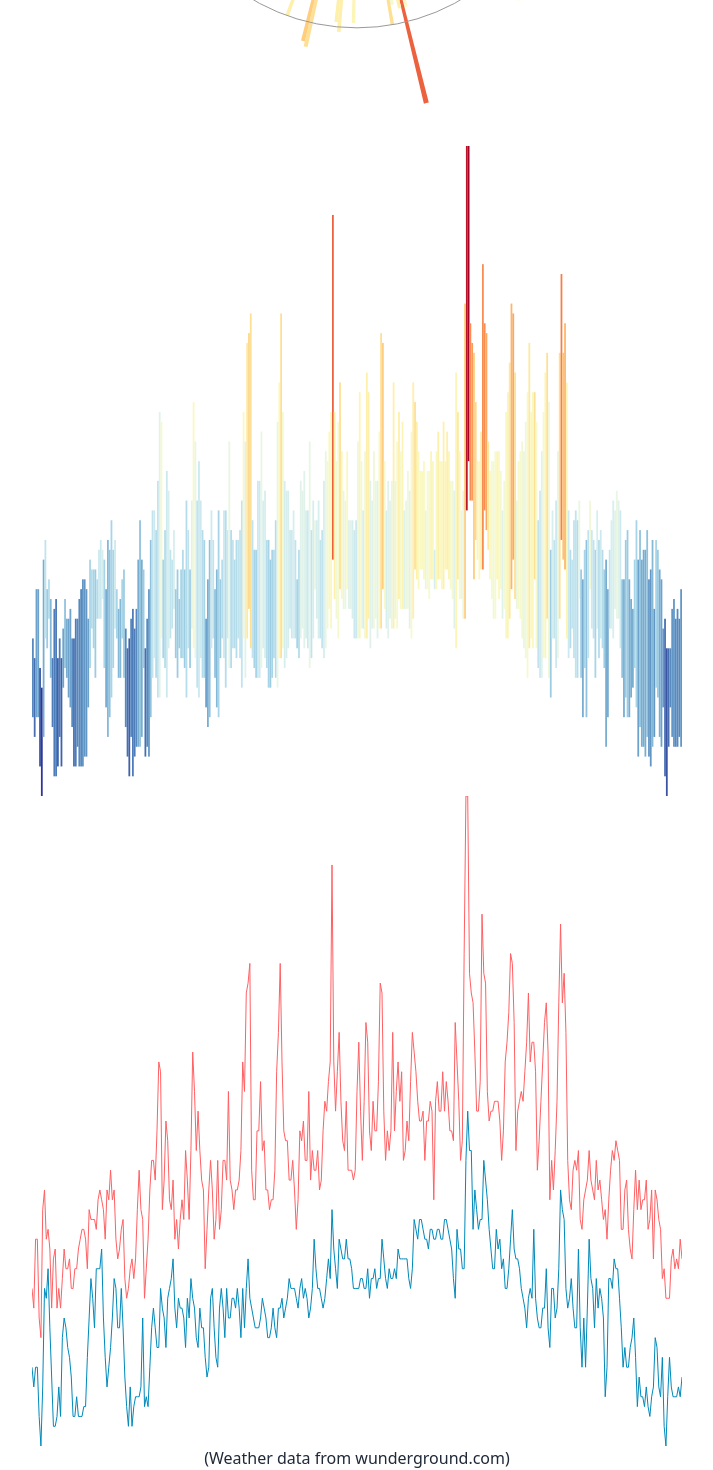
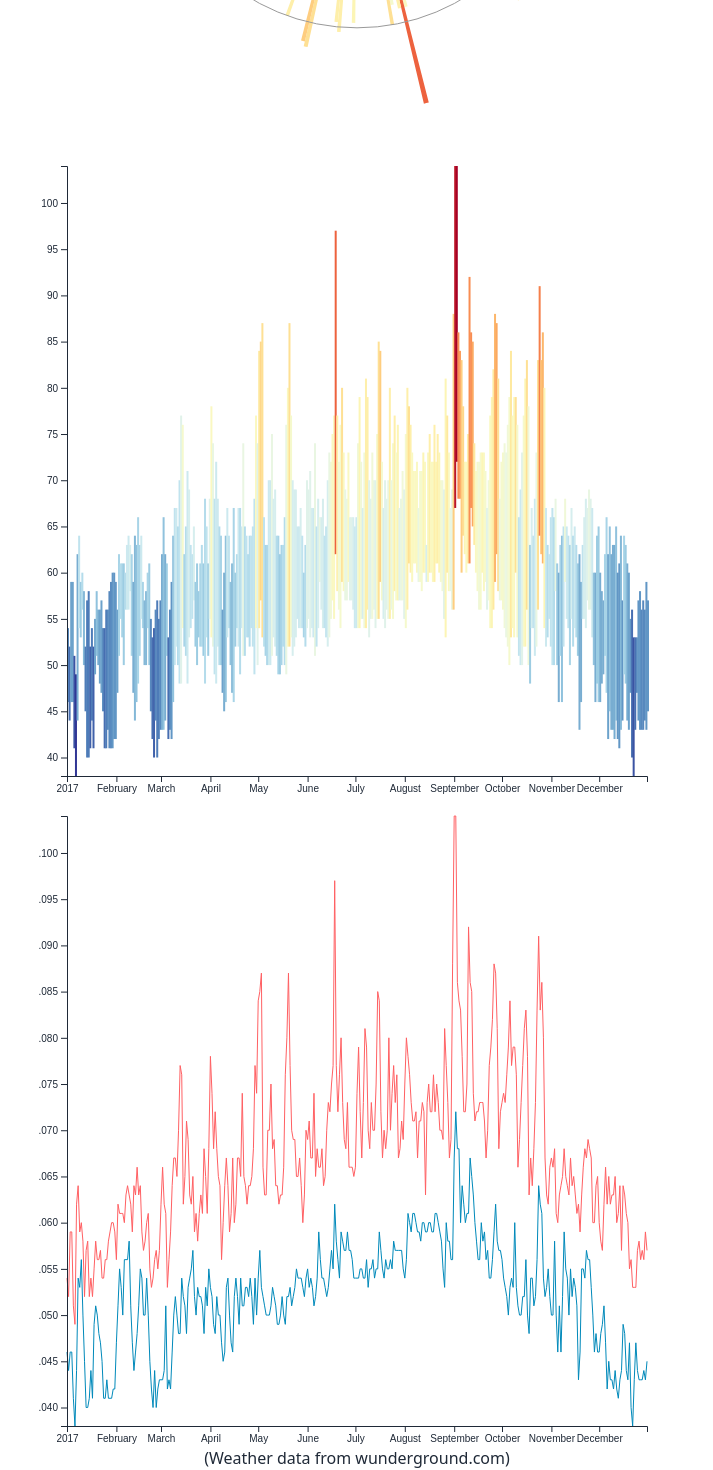
Before and after one commit to hhdreamer13/d3-react, a React (Vite) app: page / in a window 1280 px wide. Shown: the part 718-2188 px from the top of the page, without its empty margins (283-996 px from the left). Built offline with nearby package versions, Linux system fonts and the light colour scheme.

Commit message:
commit implement d3 brush.

```diff
--- a/src/components/BarChart.tsx
+++ b/src/components/BarChart.tsx
@@ -1,4 +1,4 @@
-import { useMemo } from "react";
+import { useMemo, useEffect, useRef } from "react";
 import * as d3 from "d3";
 import { WeatherData } from "../models/WeatherData";
 
@@ -8,21 +8,40 @@ const margin = { top: 20, right: 5, bottom: 20, left: 35 };
 
 type ChartProps = {
   data: WeatherData[];
+  range: Date[] | undefined;
+  updateRange: (range: Date[]) => void;
 };
 
-const BarChart = ({ data }: ChartProps) => {
-  const barChart = useMemo(() => {
-    if (!data) return [];
+const BarChart = ({ data, range, updateRange }: ChartProps) => {
+  // Axis Refs
+  const xAxisRef = useRef(null);
+  const yAxisRef = useRef(null);
+  const brushRef = useRef(null);
 
+  // useMemo and chart calculations
+  const { bars, xScale, yScale } = useMemo(() => {
+    // When data is not ready
+    if (!data) {
+      return {
+        bars: [],
+        xScale: d3.scaleTime().domain([new Date(), new Date()]),
+        yScale: d3.scaleLinear().domain([0, 1]),
+      };
+    }
+
+    // data is ready and we can calculate
     const xExtent = d3.extent(data, (d) => d.date) as [Date, Date];
-    const xScale = d3.scaleTime().domain(xExtent).range([0, width]);
+    const xScale = d3
+      .scaleTime()
+      .domain(xExtent)
+      .range([margin.left, width - margin.left]);
 
     const highMax = d3.max(data, (d) => d.high);
     const lowMin = d3.min(data, (d) => d.low);
     const yScale = d3
       .scaleLinear()
       .domain([lowMin, highMax] as [number, number])
-      .range([height, 0]);
+      .range([height - margin.bottom, margin.top]);
 
     const colorExtent = d3.extent(data, (d) => d.avg).reverse() as [
       number,
@@ -34,28 +53,67 @@ const BarChart = ({ data }: ChartProps) => {
       .interpolator(d3.interpolateRdYlBu);
 
     const bars = data.map((d) => {
+      const isColored =
+        !range || (range.length && range[0] <= d.date && d.date <= range[1]);
+      console.log(isColored);
       return {
         x: xScale(d.date),
         y: yScale(d.high),
         height: yScale(d.low) - yScale(d.high),
-        fill: colorScale(d.avg),
+        fill: isColored ? colorScale(d.avg) : "#ccc",
       };
     });
-    return bars;
-  }, [data]);
+    return { bars, xScale, yScale };
+  }, [data, range]);
+
+  // Draw the axis
+  useEffect(() => {
+    if (xAxisRef.current) {
+      const xAxis = d3.axisBottom(xScale);
+      d3.select<SVGSVGElement, unknown>(xAxisRef.current).call(xAxis);
+    }
+
+    if (yAxisRef.current) {
+      const yAxis = d3.axisLeft(yScale);
+      d3.select<SVGSVGElement, unknown>(yAxisRef.current).call(yAxis);
+    }
+  }, [xScale, yScale]);
+
+  // brush calculation and handle events
+  useEffect(() => {
+    const brush = d3
+      .brushX()
+      .extent([
+        [margin.left, margin.top], // top-left
+        [width - margin.right, height - margin.bottom], // bottom-right
+      ])
+      .on("start brush end", (event) => {
+        // d3.event is deprecated
+        const [minX, maxX] = event.selection;
+        const range = [xScale.invert(minX), xScale.invert(maxX)];
+        updateRange(range);
+      });
+
+    if (brushRef.current) {
+      d3.select<SVGGElement, unknown>(brushRef.current).call(brush);
+    }
+  }, [range]);
 
   return (
     <svg width={width} height={height}>
-      {barChart.map((d, i) => (
+      {bars.map((d, i) => (
         <rect
           key={i}
           x={d.x}
           y={d.y}
-          width={width / data.length} // Adjust the width of each bar as needed
+          width={2}
           height={d.height}
           fill={d.fill}
         />
       ))}
+      <g ref={xAxisRef} transform={`translate(0, ${height - margin.bottom})`} />
+      <g ref={yAxisRef} transform={`translate(${margin.left}, 0)`} />
+      <g ref={brushRef} />
     </svg>
   );
 };
--- a/src/components/LineChart.tsx
+++ b/src/components/LineChart.tsx
@@ -1,4 +1,4 @@
-import { useMemo } from "react";
+import { useMemo, useEffect, useRef } from "react";
 import * as d3 from "d3";
 import { WeatherData } from "../models/WeatherData";
 
@@ -8,20 +8,38 @@ const margin = { top: 20, right: 5, bottom: 20, left: 35 };
 
 type LineChartProps = {
   data: WeatherData[];
+  range: Date[] | undefined;
+  updateRange: (range: Date[]) => void;
 };
 
 const LineChart = ({ data }: LineChartProps) => {
-  const lineChart = useMemo(() => {
-    if (!data) return [];
+  // Axis Refs
+  const xAxisRef = useRef(null);
+  const yAxisRef = useRef(null);
 
+  // useMemo and chart calculations
+  const { linePaths, xScale, yScale } = useMemo(() => {
+    // When data is not ready
+    if (!data)
+      return {
+        linePaths: [],
+        xScale: d3.scaleTime().domain([new Date(), new Date()]),
+        yScale: d3.scaleLinear().domain([0, 1]),
+      };
+
+    // data is ready and we can calculate
     const xExtent = d3.extent(data, (d) => d.date) as [Date, Date];
-    console.log(xExtent);
-    const xScale = d3.scaleTime().domain(xExtent).range([0, width]);
-    console.log(xScale);
+    const xScale = d3
+      .scaleTime()
+      .domain(xExtent)
+      .range([margin.left, width - margin.left]);
 
     const highMax = d3.max(data, (d) => d.high) as number;
     const lowMin = d3.min(data, (d) => d.low) as number;
-    const yScale = d3.scaleTime().domain([lowMin, highMax]).range([height, 0]);
+    const yScale = d3
+      .scaleTime()
+      .domain([lowMin, highMax])
+      .range([height - margin.bottom, margin.top]);
 
     const highLine = d3
       .line<WeatherData>()
@@ -33,31 +51,47 @@ const LineChart = ({ data }: LineChartProps) => {
       .x((d) => xScale(d.date))
       .y((d) => yScale(d.low));
 
-    return [
+    const linePaths = [
       { path: highLine(data), stroke: "#FF6063" },
       { path: lowLine(data), stroke: "#0089BA" },
     ];
+
+    return { linePaths, xScale, yScale };
   }, [data]);
-  console.log(lineChart);
+
+  // Draw the axis
+  useEffect(() => {
+    if (xAxisRef.current) {
+      const xAxis = d3.axisBottom(xScale);
+      d3.select<SVGSVGElement, unknown>(xAxisRef.current).call(xAxis);
+    }
+
+    if (yAxisRef.current) {
+      const yAxis = d3.axisLeft(yScale);
+      d3.select<SVGSVGElement, unknown>(yAxisRef.current).call(yAxis);
+    }
+  }, [xScale, yScale]);
 
   return (
     <svg width={width} height={height}>
-      {lineChart.length > 0 && (
+      {linePaths.length > 0 && (
         <>
           <path
-            d={lineChart[0].path ?? undefined}
+            d={linePaths[0].path ?? undefined}
             fill="none"
-            stroke={lineChart[0].stroke}
+            stroke={linePaths[0].stroke}
             strokeWidth="1"
           />
           <path
-            d={lineChart[1].path ?? undefined}
+            d={linePaths[1].path ?? undefined}
             fill="none"
-            stroke={lineChart[1].stroke}
+            stroke={linePaths[1].stroke}
             strokeWidth="1"
           />
         </>
       )}
+      <g ref={xAxisRef} transform={`translate(0, ${height - margin.bottom})`} />
+      <g ref={yAxisRef} transform={`translate(${margin.left}, 0)`} />
     </svg>
   );
 };
--- a/src/components/RadialChart.tsx
+++ b/src/components/RadialChart.tsx
@@ -4,12 +4,14 @@ import { WeatherData } from "../models/WeatherData";
 
 type RadialChartProps = {
   data: WeatherData[];
+  range: Date[] | undefined;
+  updateRange: (range: Date[]) => void;
 };
 
 const width = 650;
 const height = 650;
 
-const RadialChart = ({ data }: RadialChartProps) => {
+const RadialChart = ({ data, range }: RadialChartProps) => {
   const { slices, tempAnnotations } = useMemo(() => {
     if (!data) return { slices: [], tempAnnotations: [] };
 
@@ -38,7 +40,14 @@ const RadialChart = ({ data }: RadialChartProps) => {
         innerRadius: radiusScale(d.low),
         outerRadius: radiusScale(d.high),
       });
-      return { path, fill: colorScale(d.avg) };
+      // slice should be colored if there's no time range
+      // or if the slice is within the time range
+      const isColored =
+        !range || (range.length && range[0] <= d.date && d.date <= range[1]);
+      return {
+        path,
+        fill: isColored ? colorScale(d.avg) : "#ccc",
+      };
     });
 
     const tempAnnotations = [5, 20, 40, 60, 80].map((temp) => {
@@ -49,7 +58,7 @@ const RadialChart = ({ data }: RadialChartProps) => {
     });
 
     return { slices, tempAnnotations };
-  }, [data]);
+  }, [data, range]);
 
   return (
     <svg width={width} height={height}>
--- a/src/pages/Home.tsx
+++ b/src/pages/Home.tsx
@@ -9,6 +9,7 @@ type TempsData = Record<string, WeatherData[]>;
 const Home = () => {
   const [temps, setTemps] = useState<TempsData>({});
   const [city, setCity] = useState("sf");
+  const [range, setRange] = useState<Date[] | undefined>();
 
   useEffect(() => {
     Promise.all([fetch("/sf.json"), fetch("/ny.json")])
@@ -24,9 +25,11 @@ const Home = () => {
   const updateCity = (e: React.ChangeEvent<HTMLSelectElement>) => {
     setCity(e.target.value);
   };
+  const updateRange = (range: Date[]) => {
+    setRange(range);
+  };
 
   const data = temps[city];
-  console.log(data);
 
   return (
     <div className="w-screen h-screen">
@@ -54,9 +57,9 @@ const Home = () => {
           warning: these are <em>not</em> meant to be good examples of data
           visualizations, but just to show the possibility of using D3 and React
         </p>
-        <RadialChart data={data} />
-        <BarChart data={data} />
-        <LineChart data={data} />
+        <RadialChart data={data} range={range} updateRange={updateRange} />
+        <BarChart data={data} range={range} updateRange={updateRange} />
+        <LineChart data={data} range={range} updateRange={updateRange} />
         <p>
           (Weather data from{" "}
           <a href="wunderground.com" target="_blank">
```
